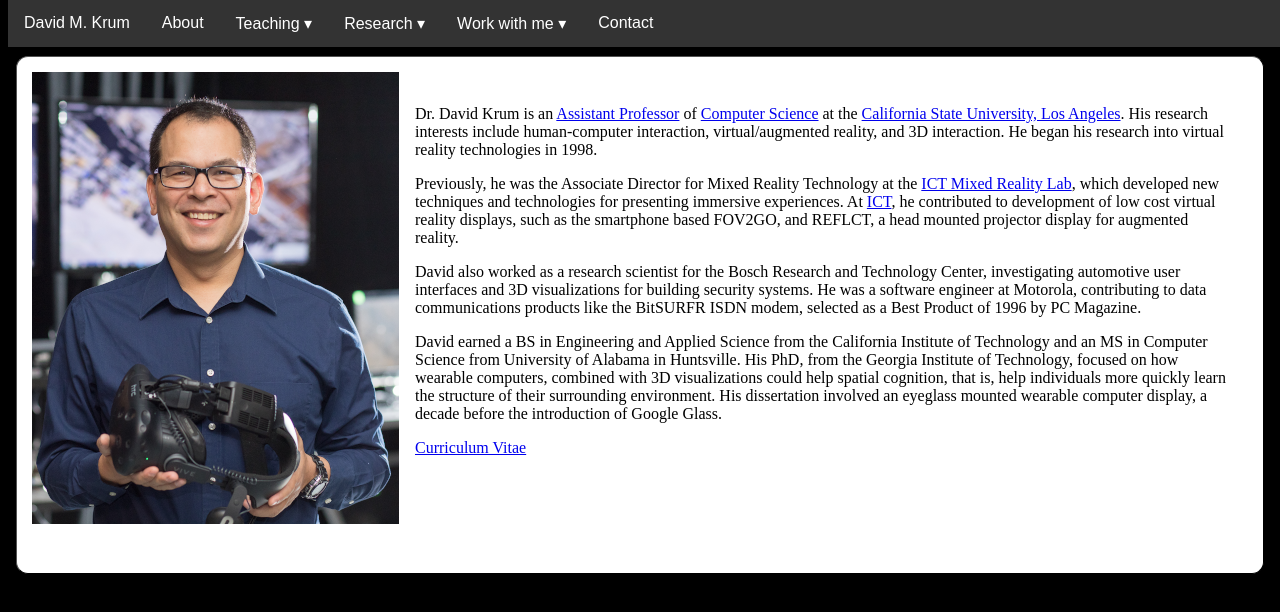
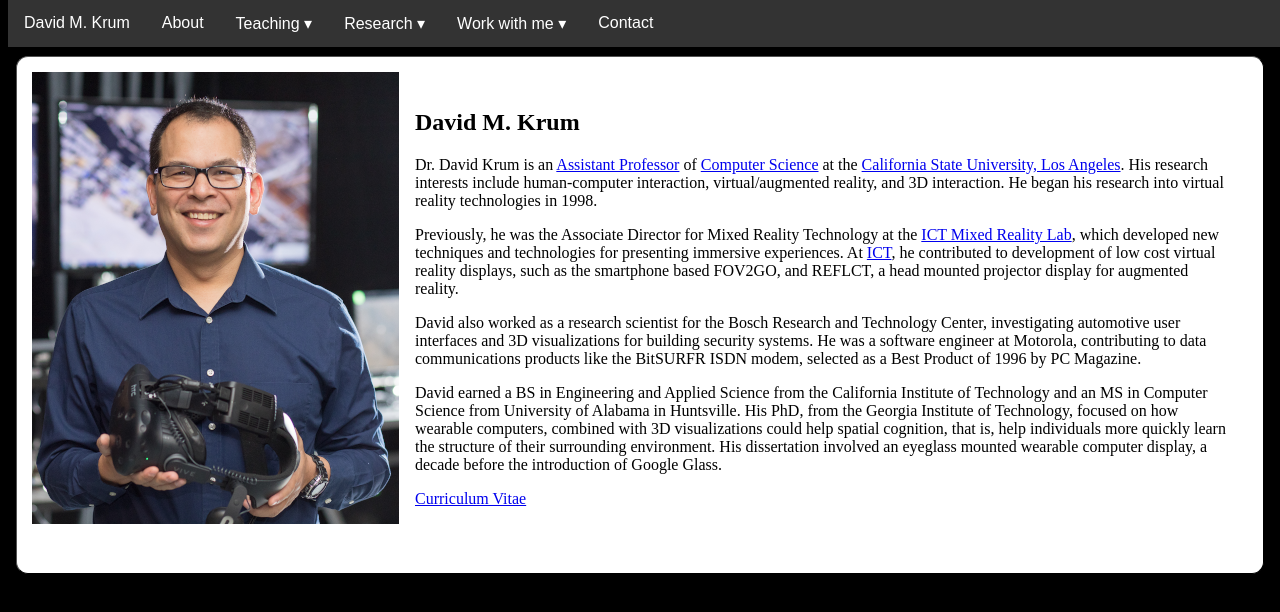
Before and after one commit to dmkrum/dmkrum.github.io, a plain HTML site: page index.html in a window 1280 px wide. Drawn offline with Linux system fonts and the light colour scheme.

Commit message:
added name title

```diff
--- a/index.html
+++ b/index.html
@@ -148,6 +148,7 @@ img {
 
 <div class="myDiv">
 
+<h2>David M. Krum</h2>
 <p>
 Dr. David Krum is
 an <a href="http://www.calstatela.edu/faculty/david-krum">Assistant
```
